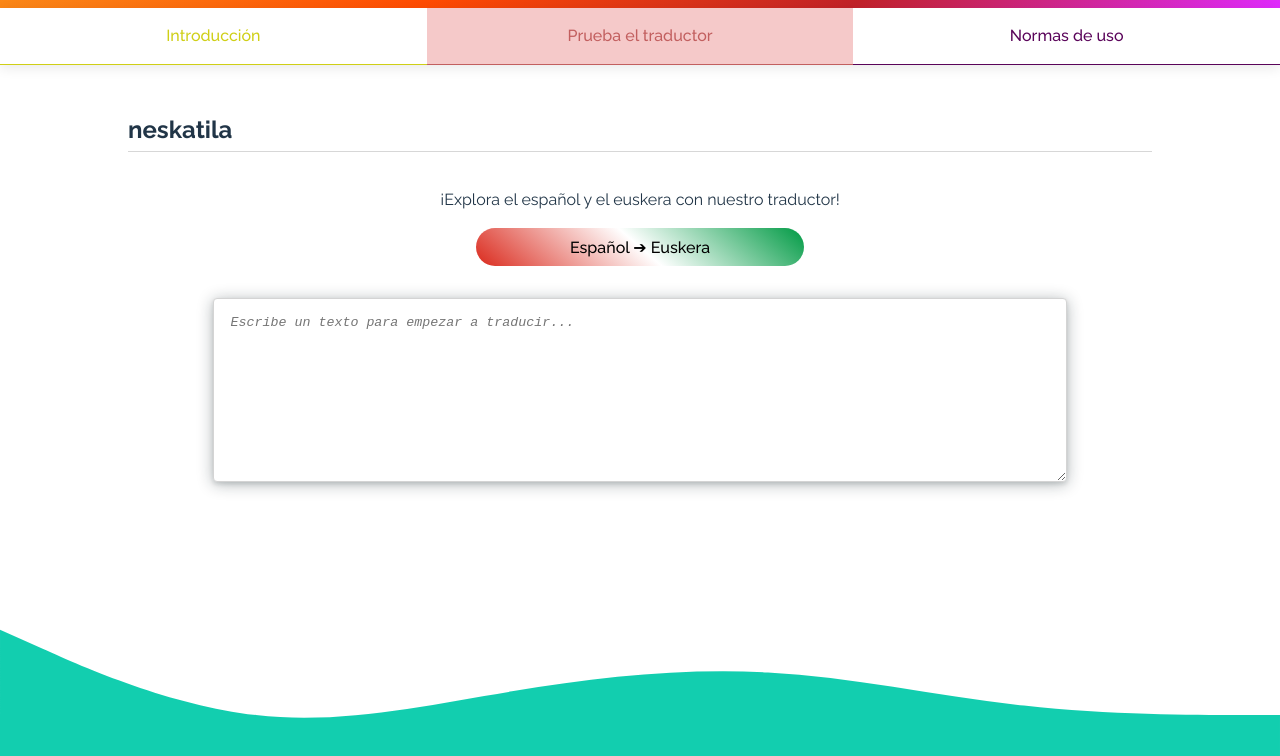
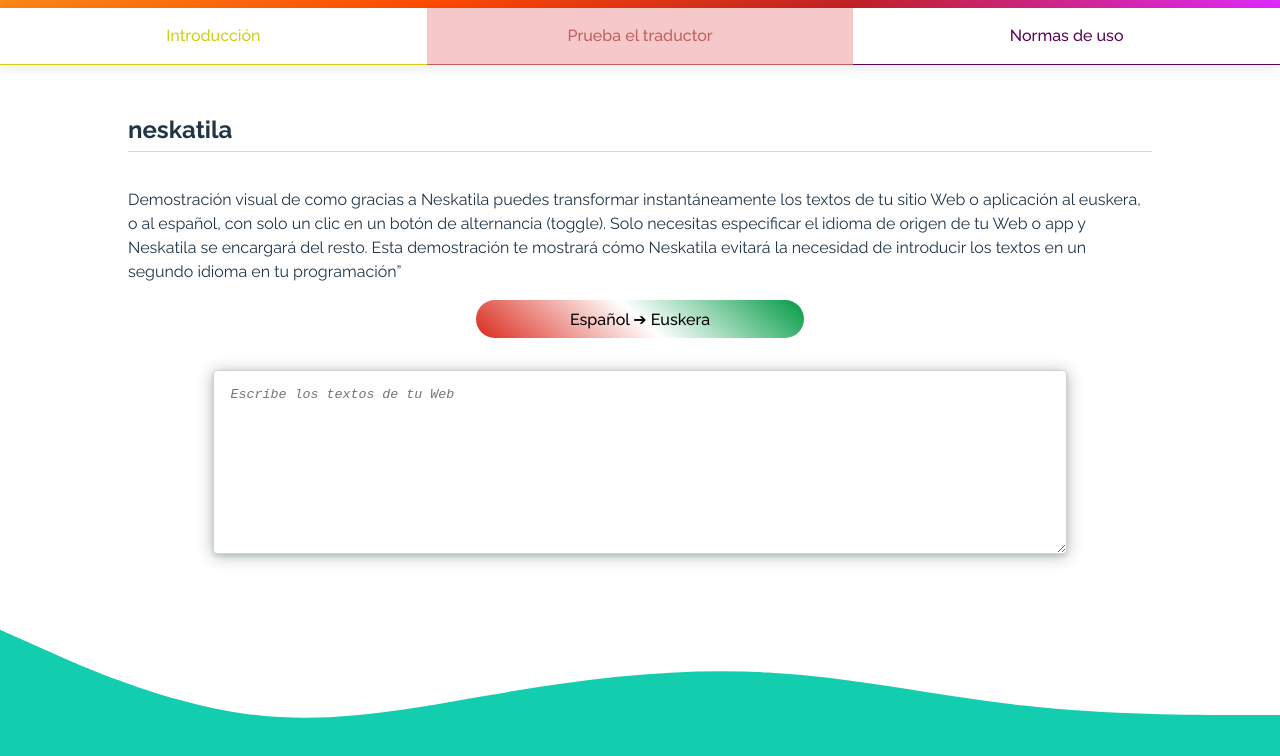
Before and after one commit to soniamartinezz/app-neskatila-front, a React (Vite) app: page /traducir in a window 1280 px wide. Shown: the top 756 px of the page. Built offline with nearby package versions, Linux system fonts and the light colour scheme.

Commit message:
Traductor terminado

```diff
--- a/package.json
+++ b/package.json
@@ -10,8 +10,9 @@
     "preview": "vite preview"
   },
   "dependencies": {
-    "react": "^18.2.0",
-    "react-dom": "^18.2.0",
+    "axios": "1.6.8",
+    "react": "18.2.0",
+    "react-dom": "18.2.0",
     "react-router-dom": "6.22.3"
   },
   "devDependencies": {
--- a/src/components/Footer.jsx
+++ b/src/components/Footer.jsx
@@ -3,7 +3,7 @@
         <>
             <footer className="footer">
                 <svg xmlns="http://www.w3.org/2000/svg" viewBox="0 0 1440 320">
-                    <path fill="#00cba9" fill-opacity="0.93" d="M0,128L48,149.3C96,171,192,213,288,224C384,235,480,213,576,197.3C672,181,768,171,864,176C960,181,1056,203,1152,213.3C1248,224,1344,224,1392,224L1440,224L1440,320L1392,320C1344,320,1248,320,1152,320C1056,320,960,320,864,320C768,320,672,320,576,320C480,320,384,320,288,320C192,320,96,320,48,320L0,320Z"></path>
+                    <path fill="#00cba9" fillOpacity="0.93" d="M0,128L48,149.3C96,171,192,213,288,224C384,235,480,213,576,197.3C672,181,768,171,864,176C960,181,1056,203,1152,213.3C1248,224,1344,224,1392,224L1440,224L1440,320L1392,320C1344,320,1248,320,1152,320C1056,320,960,320,864,320C768,320,672,320,576,320C480,320,384,320,288,320C192,320,96,320,48,320L0,320Z"></path>
                 </svg>
             </footer>
         </>
--- a/src/components/Toggle.jsx
+++ b/src/components/Toggle.jsx
@@ -1,11 +1,12 @@
 import { useState } from "react";
 
-function Toggle() {
-
-    const [ textButton, setTextButton ] = useState('Español ➔ Euskera');
+function Toggle({ onToggle }) {
+    const [textButton, setTextButton] = useState('Español ➔ Euskera');
 
     const handleChange = (event) => {
-        setTextButton(event.target.value === 'Español ➔ Euskera' ? 'Euskera ➔ Español' : 'Español ➔ Euskera' )
+        const newValue = event.target.value === 'Español ➔ Euskera' ? 'Euskera ➔ Español' : 'Español ➔ Euskera';
+        setTextButton(newValue);
+        onToggle(newValue);
     }
 
     return(
--- a/src/views/Translate.jsx
+++ b/src/views/Translate.jsx
@@ -1,16 +1,45 @@
+import { useState, useRef } from "react";
+import axios from 'axios';
 import Toggle from "../components/Toggle";
 import Footer from "../components/Footer";
 
 function Translate() {
+    const [textAreaValue, setTextAreaValue] = useState('');
+    const textAreaRef = useRef(null);
+    const [language, setLanguage] = useState('Español ➔ Euskera');
+
+    const handleTranslate = async () => {
+        const sourceLanguage = language === 'Español ➔ Euskera' ? 'es' : 'eu';
+        const targetLanguage = language === 'Español ➔ Euskera' ? 'eu' : 'es';
+
+        try {
+            const response = await axios.get(`http://localhost:3000/?word=${textAreaRef.current.value}&source=${sourceLanguage}&target=${targetLanguage}`);
+            setTextAreaValue(response.data.translated_text);
+            console.log(response.data.translated_text);
+        } catch (error) {
+            console.error(error);
+        }
+    };
+
+
+    const handleToggle = (newLanguage) => {
+        setLanguage(newLanguage);
+        handleTranslate();
+    };
+
+    const handleTextAreaChange = (event) => {
+        setTextAreaValue(event.target.value);
+    };
+
     return(
         <>
             <main className="container">
                 <section className="content">
                     <h1>neskatila</h1>
-                    <p>¡Explora el español y el euskera con nuestro traductor!</p>
+                    <p>Demostración visual de como gracias a Neskatila puedes transformar instantáneamente los textos de tu sitio Web o aplicación al euskera, o al español, con solo un clic en un botón de alternancia (toggle). Solo necesitas especificar el idioma de origen de tu Web o app y Neskatila se encargará del resto. Esta demostración te mostrará cómo Neskatila evitará la necesidad de introducir los textos en un segundo idioma en tu programación”</p>
                     <div className="translate">
-                        <Toggle />
-                        <textarea placeholder="Escribe un texto para empezar a traducir..."></textarea>
+                        <Toggle onToggle={handleToggle} />
+                        <textarea ref={textAreaRef} value={textAreaValue} onChange={handleTextAreaChange} placeholder="Escribe los textos de tu Web"></textarea>
                     </div>
                 </section>
             </main>
```
Also changed, not shown: 1 other file (tests, documents, lock files or other folders).
